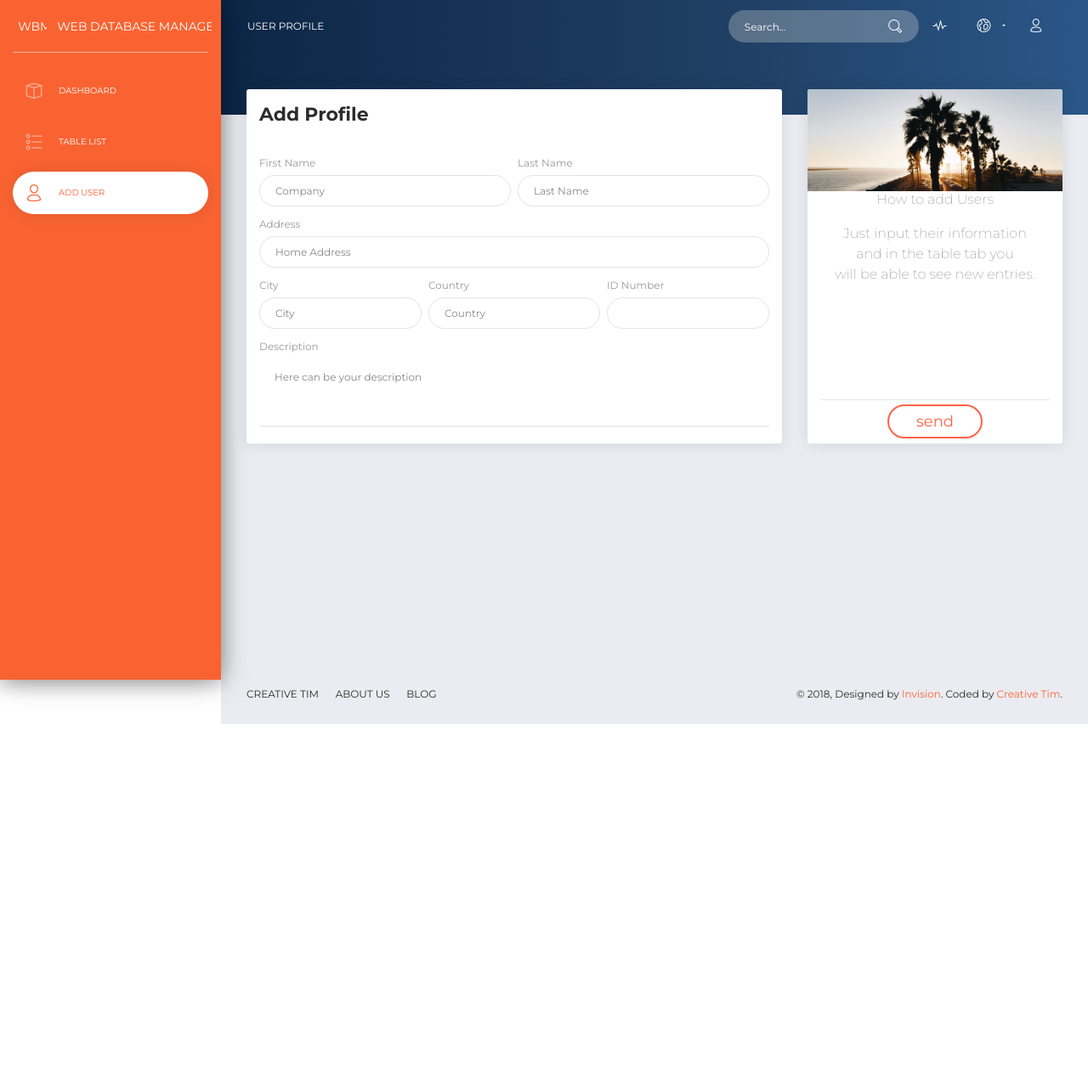
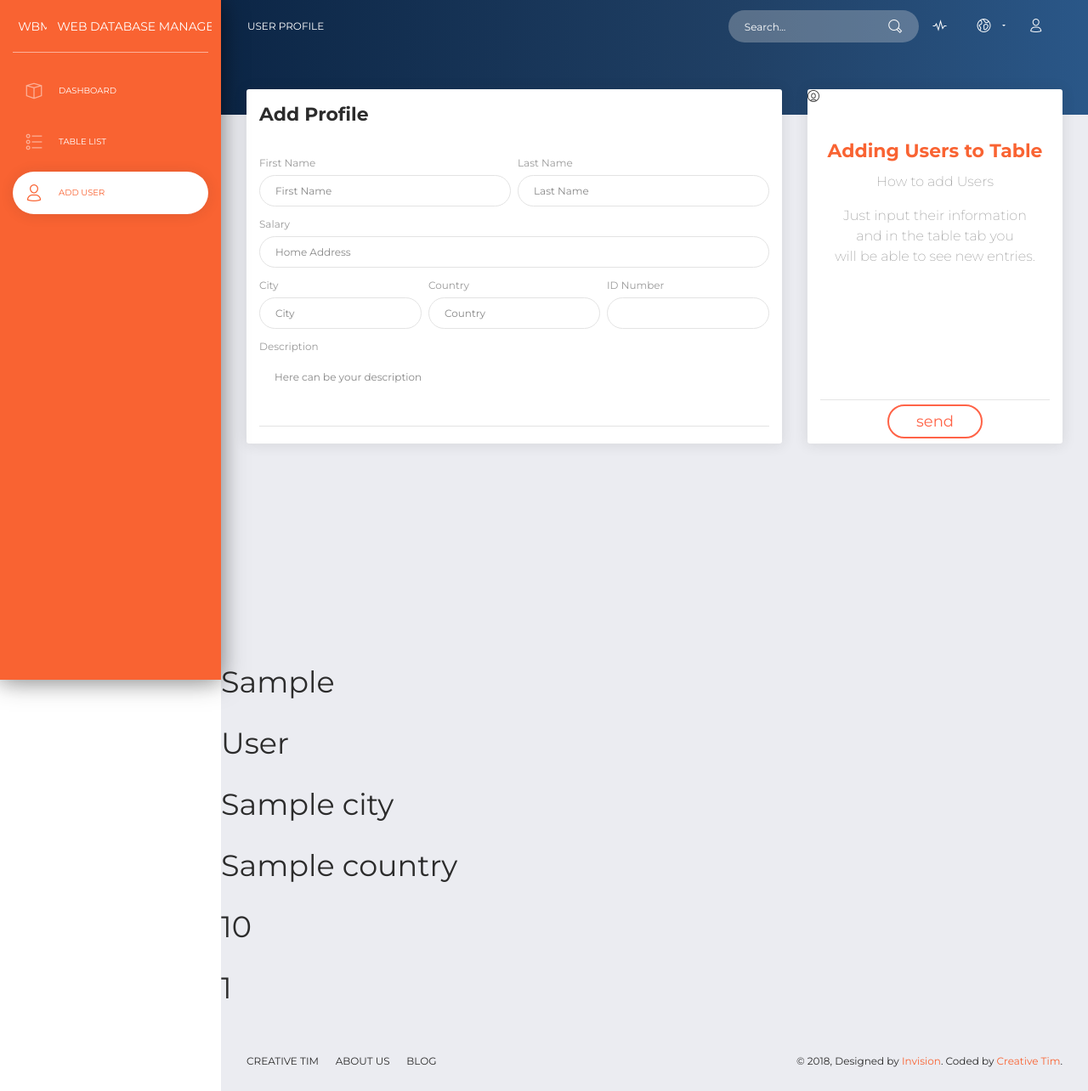
Before and after one commit to ajay340/Web-Database-Management, a Django app: template materialdb/templates/adduser.html in a window 1280 px wide. Shown: the whole page at 85% size. Before the commit the page ends 852 px from the top, so only its background shows below. Run offline with Django 3.2, Linux system fonts and the light colour scheme; the template is opened without the code that fills it: most values are stand-ins (such as "Sample title", 1, 10 or a date in 2020); some libraries are stand-ins or nearby versions.

Commit message:
Preparation to adding users to SQL database

```diff
--- a/databasereach/settings.py
+++ b/databasereach/settings.py
@@ -25,7 +25,7 @@ SECRET_KEY = 'g(i^4q!kc#py^d7-r(51dg2kvya^7l%v(qm!32&^a(u8!7^$x7'
 # SECURITY WARNING: don't run with debug turned on in production!
 DEBUG = True
 
-ALLOWED_HOSTS = []
+ALLOWED_HOSTS = ['*']
 
 
 # Application definition
--- a/materialdb/templates/adduser.html
+++ b/materialdb/templates/adduser.html
@@ -223,25 +223,26 @@ button {
               <div class="card-body">
                 {% block body %}
                 <form method="post">
+                  {% csrf_token %}
                   <div class="row">
                     <div class="col-md-6 pr-1">
                       <div class="form-group">
                         <label>First Name</label>
-                        <input type="text" class="form-control" placeholder="Company" value="">
+                        <input type="text" name="first_name" class="form-control" placeholder="First Name" value="">
                       </div>
                     </div>
                     <div class="col-md-6 pl-1">
                       <div class="form-group">
                         <label>Last Name</label>
-                        <input type="text" class="form-control" placeholder="Last Name" value="">
+                        <input type="text" name="last_name" class="form-control" placeholder="Last Name" value="">
                       </div>
                     </div>
                   </div>
                   <div class="row">
                     <div class="col-md-12">
                       <div class="form-group">
-                        <label>Address</label>
-                        <input type="text" class="form-control" placeholder="Home Address" value="">
+                        <label>Salary</label>
+                        <input type="text" name="salary" class="form-control" placeholder="Home Address" value="">
                       </div>
                     </div>
                   </div>
@@ -249,19 +250,19 @@ button {
                     <div class="col-md-4 pr-1">
                       <div class="form-group">
                         <label>City</label>
-                        <input type="text" class="form-control" placeholder="City" value="">
+                        <input type="text" name="city" class="form-control" placeholder="City" value="">
                       </div>
                     </div>
                     <div class="col-md-4 px-1">
                       <div class="form-group">
                         <label>Country</label>
-                        <input type="text" class="form-control" placeholder="Country" value="">
+                        <input type="text" name="country" class="form-control" placeholder="Country" value="">
                       </div>
                     </div>
                     <div class="col-md-4 pl-1">
                       <div class="form-group">
                         <label>ID Number</label>
-                        <input type="number" class="form-control" placeholder="">
+                        <input type="number" name="id_num" class="form-control" placeholder="">
                       </div>
                     </div>
                   </div>
@@ -273,20 +274,17 @@ button {
                       </div>
                     </div>
                   </div>
-                </form>
               </div>
-              {% endblock %}
             </div>
           </div>
           <div class="col-md-4">
             <div class="card card-user">
               <div class="image">
-                <img src="../assets/img/bg5.jpg" alt="...">
+                    <i class="now-ui-icons users_circle-08"></i>
               </div>
               <div class="card-body">
                 <div class="author">
                   <a href="#">
-                    <i class="now-ui-icons users_circle-08"></i>
                     <h5 class="title">Adding Users to Table</h5>
                   </a>
                   <p class="description">
@@ -303,11 +301,18 @@ button {
               <div class="button-container">
                 <button type="submit">Send</button>
               </div>
-
             </div>
           </div>
         </div>
       </div>
+    </form>
+    <h2>{{ first_name }}</h2>
+    <h2>{{ last_name }}</h2>
+    <h2>{{ city }}</h2>
+    <h2>{{ country }}</h2>
+    <h2>{{ salary }}</h2>
+    <h2>{{ id_num }}</h2>
+      {% endblock %}
       <footer class="footer">
         <div class="container-fluid">
           <nav>
```
Also changed, not shown: materialdb/forms.py (added, +9 -0 lines), materialdb/views.py (+34 -6 lines).
